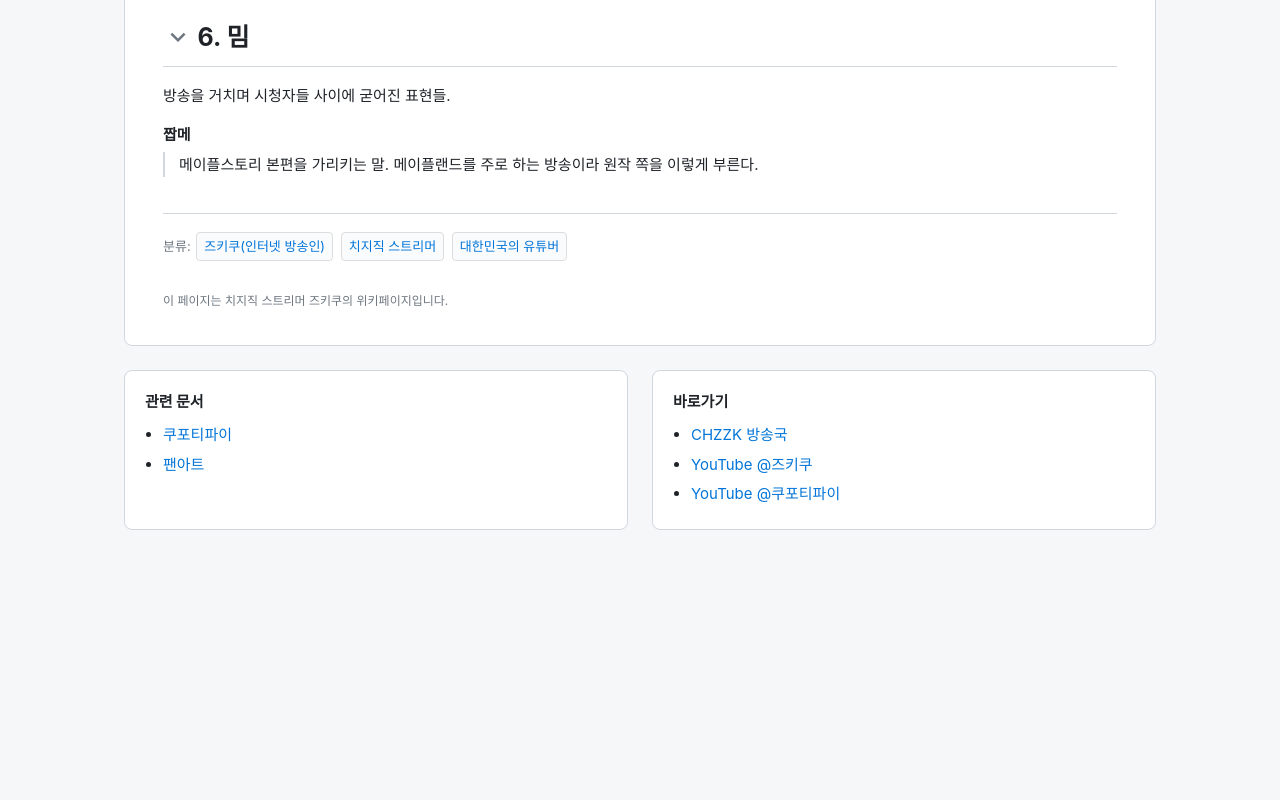
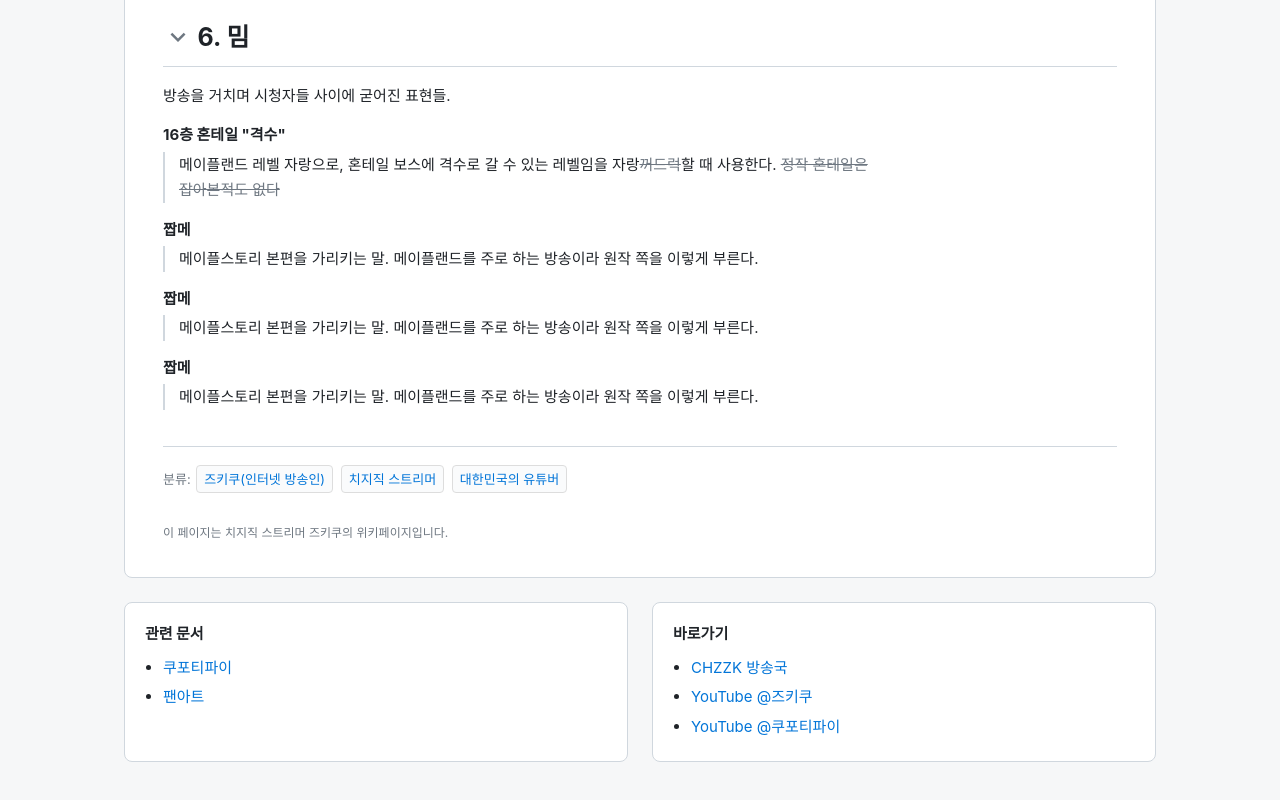
Before and after one commit to zkywiki/wiki, a website built with Vite: page index.html in a window 1280 px wide. Shown: the part 3698-4498 px from the top of the page. Before the commit the page ends 4288 px from the top, so only its background shows below. Built offline with nearby package versions, Linux system fonts and the light colour scheme.

Commit message:
feat: 나무위키식 --취소선-- 문법 지원
본문에 --이렇게-- 라고 쓰면 <s class="strike"> 로 바꿔 취소선 + 흐린 글자로 낸다.
HTML 태그를 직접 쓸 필요가 없다.

오작동 방지 조건:
- 텍스트 노드만 훑고 code·pre·script·style 안은 건드리지 않는다
- 여는 -- 뒤나 닫는 -- 앞에 공백이 있으면 무시 (뺄셈·구분선 오인 방지)
- 안쪽에 또 -- 가 있거나 80자를 넘으면 무시
각주 내용도 함께 처리되도록 setupFootnotes 보다 먼저 실행한다.

Co-Authored-By: Claude Opus 5 (1M context) <noreply@anthropic.com>

```diff
--- a/assets/wiki.css
+++ b/assets/wiki.css
@@ -738,6 +738,14 @@ textarea.suggest-input {
   background: var(--answer-bg);
 }
 
+/* 취소선 — 본문에 --이렇게-- 라고 쓰면 wiki.js 가 <s class="strike"> 로 바꾼다.
+   속마음·정정 같은 곁말에 쓴다. */
+.strike {
+  text-decoration: line-through;
+  color: var(--muted);
+}
+
+
 /* ---------- 각주 ----------
    본문의 <span class="note">부연 설명</span> 을 wiki.js 가 [1] 윗첨자로 바꾸고,
    내용은 마우스 오버·포커스 시 툴팁(.fn-tip)으로 띄운다. HTML 은 그대로 두면 된다. */
--- a/assets/wiki.js
+++ b/assets/wiki.js
@@ -5,7 +5,7 @@
      initGlobal()   : 페이지에 한 번만. 테마 토글, 문서 내 검색, 각주 툴팁,
                       문단 접기 클릭 등 화면 전체에 거는 이벤트.
      initDocument() : 문서를 새로 그릴 때마다. 문단 접기 구성, 각주 번호 매기기,
-                      경과일 채우기처럼 문서 내용에 붙는 작업.
+                      --취소선-- 변환, 경과일 채우기처럼 문서 내용에 붙는 작업.
 
    문서를 갈아끼우는 쪽(app.js)이 순서대로 불러 준다.
    ============================================================ */
@@ -186,7 +186,69 @@ function setupFootnotes() {
   });
 }
 
-/* ---------- 4. 경과일 ---------- */
+/* ---------- 4. 취소선 ---------- */
+/* 나무위키식 --취소선-- 표기를 <s class="strike"> 로 바꾼다.
+   본문에 그대로 --속마음-- 이라고 쓰면 취소선 + 흐린 글자로 나온다.
+
+   오작동을 막기 위한 조건:
+     · 코드 블록(code, pre)과 속성값은 건드리지 않는다 (텍스트 노드만 훑는다)
+     · 여는 -- 뒤와 닫는 -- 앞에 공백이 오면 무시한다 (뺄셈·구분선 오인 방지)
+     · 안쪽에 또 -- 가 있거나 80자를 넘으면 무시한다 */
+const STRIKE = /--([\s\S]{1,80}?)--/g;
+const SKIP_TAGS = { CODE: 1, PRE: 1, SCRIPT: 1, STYLE: 1, S: 1 };
+
+function looksLikeStrike(inner) {
+  return (
+    inner.length > 0 &&
+    !/^\s/.test(inner) &&
+    !/\s$/.test(inner) &&
+    !inner.includes("--")
+  );
+}
+
+function applyStrike() {
+  const scope = document.querySelector(".article .main");
+  if (!scope) return;
+
+  const walker = document.createTreeWalker(scope, NodeFilter.SHOW_TEXT, {
+    acceptNode(node) {
+      for (let p = node.parentNode; p && p !== scope; p = p.parentNode) {
+        if (SKIP_TAGS[p.tagName]) return NodeFilter.FILTER_REJECT;
+      }
+      return node.nodeValue.includes("--")
+        ? NodeFilter.FILTER_ACCEPT
+        : NodeFilter.FILTER_REJECT;
+    },
+  });
+
+  const targets = [];
+  while (walker.nextNode()) targets.push(walker.currentNode);
+
+  targets.forEach((node) => {
+    let changed = false;
+    const frag = document.createDocumentFragment();
+    let last = 0;
+
+    for (const m of node.nodeValue.matchAll(STRIKE)) {
+      if (!looksLikeStrike(m[1])) continue;
+
+      frag.append(document.createTextNode(node.nodeValue.slice(last, m.index)));
+      const s = document.createElement("s");
+      s.className = "strike";
+      s.textContent = m[1];
+      frag.append(s);
+
+      last = m.index + m[0].length;
+      changed = true;
+    }
+
+    if (!changed) return;
+    frag.append(document.createTextNode(node.nodeValue.slice(last)));
+    node.parentNode.replaceChild(frag, node);
+  });
+}
+
+/* ---------- 5. 경과일 ---------- */
 /* <span class="elapsed" data-since="2025-10-16"></span> → "319일 경과".
    문서를 열 때마다 오늘 기준으로 다시 계산하므로 날짜 수를 적어 두고 잊을 일이 없다. */
 function fillElapsed() {
@@ -210,7 +272,7 @@ function fillElapsed() {
   });
 }
 
-/* ---------- 5. 문서 내 검색 ---------- */
+/* ---------- 6. 문서 내 검색 ---------- */
 function doSearch() {
   const input = document.getElementById("q");
   const article = document.querySelector(".article");
@@ -338,6 +400,7 @@ export function initGlobal() {
 export function initDocument() {
   hideTip();
   paintToggle();
+  applyStrike(); // 각주 안의 --취소선-- 도 함께 처리되도록 먼저
   setupFootnotes();
   setupSections();
   fillElapsed();
--- a/docs/cuzky.html
+++ b/docs/cuzky.html
@@ -33,12 +33,11 @@
 </nav>
 
 <section class="main">
-
   <h2 id="overview">1. 개요</h2>
   <p>
     대한민국의 인터넷 방송인.<span class="note">
-      본업(직장)이 따로 있으며, 방송은 여가 시간을 활용해 취미로
-      진행하고 있다.</span
+      본업(직장)이 따로 있으며, 방송은 여가 시간을 활용해 취미로 진행하고
+      있다.</span
     >
   </p>
   <p>
@@ -54,8 +53,8 @@
   <h2 id="nickname">2. 닉네임 유래</h2>
   <p>'즈키쿠'라는 닉네임은 우리나라 인디밴드 쿠즈키에서 유래했다.</p>
   <p>
-    어렸을 때부터 닉네임으로 사용해왔으나, 이미 선점된 닉네임이기에
-    즈키쿠로 변경해서 사용하고 있다.
+    어렸을 때부터 닉네임으로 사용해왔으나, 이미 선점된 닉네임이기에 즈키쿠로
+    변경해서 사용하고 있다.
     <a
       href="https://chzzk.naver.com/25d498f6a601853e6b1d16d2e7884494/community/detail/23156918"
       target="_blank"
@@ -67,19 +66,17 @@
 
   <h3 id="mapleland">3.1. 메이플랜드</h3>
   <p>
-    일명 <b>ASMR 수면유도 메이플랜드 방송</b>. 정해진 루틴이나
-    효율적인 육성보다는 그날그날 하고 싶은 콘텐츠를 자유롭게 진행하는
-    것이 특징이다.
+    일명 <b>ASMR 수면유도 메이플랜드 방송</b>. 정해진 루틴이나 효율적인
+    육성보다는 그날그날 하고 싶은 콘텐츠를 자유롭게 진행하는 것이 특징이다.
   </p>
   <p>
-    꾸준히 플레이하고 있음에도 불구하고 레벨링 속도가 매우 느린
-    편이다. 사냥과 경험치 효율만을 좇기보다는 다양한 사냥터와 퀘스트,
-    보스, 파티 플레이 등 가능한 한 여러 콘텐츠를 경험하며 시청자들에게
-    다양한 모습을 보여주려는 편.
+    꾸준히 플레이하고 있음에도 불구하고 레벨링 속도가 매우 느린 편이다. 사냥과
+    경험치 효율만을 좇기보다는 다양한 사냥터와 퀘스트, 보스, 파티 플레이 등
+    가능한 한 여러 콘텐츠를 경험하며 시청자들에게 다양한 모습을 보여주려는 편.
   </p>
   <p>
-    때문에 빠른 성장을 기대하기보다는 특유의 잔잔한 진행과 함께 천천히
-    성장하는 과정을 지켜보는 것이 방송의 주요 재미 요소다.
+    때문에 빠른 성장을 기대하기보다는 특유의 잔잔한 진행과 함께 천천히 성장하는
+    과정을 지켜보는 것이 방송의 주요 재미 요소다.
   </p>
 
   <h4>3.1.1. 캐릭터 목록</h4>
@@ -100,8 +97,7 @@
     <div class="cap">쿠린이</div>
   </div>
   <p>
-    방송 시작 직후, 오픈런으로 짧게 진행한다. 시청자들의 신청곡을 주로
-    불러준다.
+    방송 시작 직후, 오픈런으로 짧게 진행한다. 시청자들의 신청곡을 주로 불러준다.
   </p>
   <p>
     <a
@@ -113,15 +109,14 @@
 
   <h3 id="radio">3.3. 심야라디오</h3>
   <p>
-    심야 시간대에 진행하는 공포 라디오 콘텐츠. 초창기에는 생성형 AI를
-    이용해 만든 공포 사연을 읽어주는 것이 주 콘텐츠였으나, 이후
-    나무위키에 등재된 각종 공포·괴담 사례를 찾아 읽는 방식으로
-    발전했다.
+    심야 시간대에 진행하는 공포 라디오 콘텐츠. 초창기에는 생성형 AI를 이용해
+    만든 공포 사연을 읽어주는 것이 주 콘텐츠였으나, 이후 나무위키에 등재된 각종
+    공포·괴담 사례를 찾아 읽는 방식으로 발전했다.
   </p>
   <p>
-    무서운 BGM과 이미지, 한껏 분위기를 잡은 즈키쿠의 목소리가 더해져
-    제법 그럴듯한 공포 분위기를 조성하지만, 정작 시청자들은 좀처럼
-    무서워하지 않는 것이 특징이다.
+    무서운 BGM과 이미지, 한껏 분위기를 잡은 즈키쿠의 목소리가 더해져 제법
+    그럴듯한 공포 분위기를 조성하지만, 정작 시청자들은 좀처럼 무서워하지 않는
+    것이 특징이다.
   </p>
 
   <h3 id="counsel">3.4. 말랑말랑 고민상담소</h3>
@@ -136,8 +131,8 @@
 
   <h3 id="exam">3.5. 즈키쿠 모의고사</h3>
   <p>
-    즈키쿠가 방송에서 진행하는 모의고사 콘텐츠. 가볍게 지나칠 수 있는
-    부분까지 문제로 만들어 생각보다 어려운 난이도를 자랑한다.
+    즈키쿠가 방송에서 진행하는 모의고사 콘텐츠. 가볍게 지나칠 수 있는 부분까지
+    문제로 만들어 생각보다 어려운 난이도를 자랑한다.
   </p>
   <p>해당 콘텐츠를 통해 다양한 굿즈를 경품으로 준다.</p>
 
@@ -161,17 +156,11 @@
         <div class="answer">정답: 4개</div>
       </div>
       <div class="question">
-        <b
-          >5. 메소벌기 프로젝트에서 쿠즈키가 잡은 크림슨 발록은 총 몇
-          마리?</b
-        >
+        <b>5. 메소벌기 프로젝트에서 쿠즈키가 잡은 크림슨 발록은 총 몇 마리?</b>
         <div class="answer">정답: 없음, 0마리</div>
       </div>
       <div class="question">
-        <b
-          >6. 쿠님이가 오르비스행 배에서 만난 사진속 쿠식이의
-          직업은?</b
-        >
+        <b>6. 쿠님이가 오르비스행 배에서 만난 사진속 쿠식이의 직업은?</b>
         <div class="answer">정답: 표도, 어쌔신</div>
       </div>
       <div class="question">
@@ -179,9 +168,7 @@
         <div class="answer">정답: 2025년 10월 16일</div>
       </div>
       <div class="question">
-        <b
-          >8. 사진 속 쿠즈키가 옹달샘에서 득템한 아이템은? (법사템)</b
-        >
+        <b>8. 사진 속 쿠즈키가 옹달샘에서 득템한 아이템은? (법사템)</b>
         <div class="answer">정답: 노란색 우산</div>
       </div>
     </div>
@@ -195,10 +182,7 @@
         <div class="answer">정답: 5개</div>
       </div>
       <div class="question">
-        <b
-          >2. 에오스탑에서 즈키쿠를 알아본 시청자가 틀리게 말한
-          닉네임은?</b
-        >
+        <b>2. 에오스탑에서 즈키쿠를 알아본 시청자가 틀리게 말한 닉네임은?</b>
         <div class="answer">정답: 즈쿠키</div>
       </div>
       <div class="question">
@@ -222,10 +206,7 @@
         <div class="answer">정답: 7</div>
       </div>
       <div class="question">
-        <b
-          >8. 쿠즈키가 소고기 부위중에서 제일 맛있다고 좋아하는
-          부위는?</b
-        >
+        <b>8. 쿠즈키가 소고기 부위중에서 제일 맛있다고 좋아하는 부위는?</b>
         <div class="answer">정답: 살치살</div>
       </div>
     </div>
@@ -240,8 +221,8 @@
       </div>
       <div class="question">
         <b
-          >2. 마스터 몬스터가 나오면 가장 가지고 싶고, 꼭 득템할거라고
-          찜 한 아이템은?</b
+          >2. 마스터 몬스터가 나오면 가장 가지고 싶고, 꼭 득템할거라고 찜 한
+          아이템은?</b
         >
         <div class="answer">정답: 프라이팬</div>
       </div>
@@ -251,23 +232,20 @@
       </div>
       <div class="question">
         <b
-          >4. 쿠린이가 노래를 부르고, 마마몬(어머니)께 받은 카톡에서 □
-          안에 들어갈 말은?</b
+          >4. 쿠린이가 노래를 부르고, 마마몬(어머니)께 받은 카톡에서 □ 안에
+          들어갈 말은?</b
         >
         <div class="answer">정답: 낮</div>
       </div>
       <div class="question">
         <b
-          >5. 즈키쿠가 방송에서 몇 차례 언급한 이후 아무도 모르게
-          업데이트가 추가된 퀘스트의 대상 NPC는?</b
+          >5. 즈키쿠가 방송에서 몇 차례 언급한 이후 아무도 모르게 업데이트가
+          추가된 퀘스트의 대상 NPC는?</b
         >
         <div class="answer">정답: 부사관 메딘</div>
       </div>
       <div class="question">
-        <b
-          >6. 장비창을 비우는 콘텐츠 중 언급한 즈키쿠의 차애 안경의
-          이름은?</b
-        >
+        <b>6. 장비창을 비우는 콘텐츠 중 언급한 즈키쿠의 차애 안경의 이름은?</b>
         <div class="answer">정답: B사감 안경</div>
       </div>
       <div class="question">
@@ -276,15 +254,15 @@
       </div>
       <div class="question">
         <b
-          >8. 즈키쿠가 교통사고 합의금을 받은 후, 그 돈으로 구매한
-          것은 무엇인가요?</b
+          >8. 즈키쿠가 교통사고 합의금을 받은 후, 그 돈으로 구매한 것은
+          무엇인가요?</b
         >
         <div class="answer">정답: 고성능 컴퓨터</div>
       </div>
       <div class="question">
         <b
-          >9. 쿠식이 육성 방송 중 슬래피 블러스트를 주력기로 사용하게
-          된 이유는?</b
+          >9. 쿠식이 육성 방송 중 슬래피 블러스트를 주력기로 사용하게 된
+          이유는?</b
         >
         <div class="answer">정답: 명중률이 달려있다고 착각해서</div>
       </div>
@@ -302,15 +280,15 @@
       </div>
       <div class="question">
         <b
-          >13. (쿠식이) 골렘의 숲 파티사냥 중, 놀라면서 먹었던
-          아이템의 이름은?</b
+          >13. (쿠식이) 골렘의 숲 파티사냥 중, 놀라면서 먹었던 아이템의
+          이름은?</b
         >
         <div class="answer">정답: 고대의 주문서</div>
       </div>
       <div class="question">
         <b
-          >14. 짭메(메이플스토리)에서 쿠즈키가 끼고있는 칭호의 빈칸은?
-          (전설의 □□□)</b
+          >14. 짭메(메이플스토리)에서 쿠즈키가 끼고있는 칭호의 빈칸은? (전설의
+          □□□)</b
         >
         <div class="answer">정답: 아이돌</div>
       </div>
@@ -322,16 +300,13 @@
       </div>
       <div class="question">
         <b
-          >16. 즈키쿠가 오버워치를 플레이할 때 주로 사용한다고 밝힌
-          영웅들이 아닌 것은?</b
+          >16. 즈키쿠가 오버워치를 플레이할 때 주로 사용한다고 밝힌 영웅들이
+          아닌 것은?</b
         >
         <div class="answer">정답: 디바</div>
       </div>
       <div class="question">
-        <b
-          >17. 쿠님이가 퀘스트 중 언급한 페어리의 더듬이 드롭
-          확률은?</b
-        >
+        <b>17. 쿠님이가 퀘스트 중 언급한 페어리의 더듬이 드롭 확률은?</b>
         <div class="answer">정답: 90퍼</div>
       </div>
     </div>
@@ -346,9 +321,7 @@
     <li>Parasocial</li>
     <li>로블록스</li>
     <li>메챠 카멜레온</li>
-    <li>
-      메이플스토리 <span class="note">(본메를 짭메라고 부른다.)</span>
-    </li>
+    <li>메이플스토리 <span class="note">(본메를 짭메라고 부른다.)</span></li>
     <li>배틀그라운드</li>
     <li>서든어택</li>
     <li>스타크래프트</li>
@@ -361,8 +334,8 @@
 
   <h2 id="kupotify">4. 쿠포티파이</h2>
   <p>
-    즈키쿠가 직접 만든 AI 음악을 업로드하는 채널.
-    자세한 내용은 <a href="?doc=cupotify">쿠포티파이</a> 문서 참고.
+    즈키쿠가 직접 만든 AI 음악을 업로드하는 채널. 자세한 내용은
+    <a href="?doc=cupotify">쿠포티파이</a> 문서 참고.
   </p>
   <h2 id="fanart">5. 팬아트</h2>
   <p>
@@ -373,10 +346,32 @@
   <h2 id="meme">6. 밈</h2>
   <p>방송을 거치며 시청자들 사이에 굳어진 표현들.</p>
   <dl class="terms">
+    <dt>16층 혼테일 "격수"</dt>
+    <dd>
+      메이플랜드 레벨 자랑으로, 혼테일 보스에 격수로 갈 수 있는 레벨임을
+      자랑--꺼드럭--할 때 사용한다. --정작 혼테일은 잡아본적도 없다--
+    </dd>
+  </dl>
+
+  <dl class="terms">
     <dt>짭메</dt>
     <dd>
-      메이플스토리 본편을 가리키는 말. 메이플랜드를 주로 하는 방송이라 원작
-      쪽을 이렇게 부른다.
+      메이플스토리 본편을 가리키는 말. 메이플랜드를 주로 하는 방송이라 원작 쪽을
+      이렇게 부른다.
+    </dd>
+  </dl>
+  <dl class="terms">
+    <dt>짭메</dt>
+    <dd>
+      메이플스토리 본편을 가리키는 말. 메이플랜드를 주로 하는 방송이라 원작 쪽을
+      이렇게 부른다.
+    </dd>
+  </dl>
+  <dl class="terms">
+    <dt>짭메</dt>
+    <dd>
+      메이플스토리 본편을 가리키는 말. 메이플랜드를 주로 하는 방송이라 원작 쪽을
+      이렇게 부른다.
     </dd>
   </dl>
   <!-- 항목을 더할 때는 <dt>용어</dt><dd>설명</dd> 한 쌍을 위 .terms 안에 넣는다. -->
@@ -402,10 +397,7 @@
     </tr>
     <tr>
       <td class="image" colspan="2">
-        <img
-          src="assets/즈키쿠_빵떡이.png"
-          alt="즈키쿠 빵떡이 이미지"
-        />
+        <img src="assets/즈키쿠_빵떡이.png" alt="즈키쿠 빵떡이 이미지" />
       </td>
     </tr>
     <tr>
```
